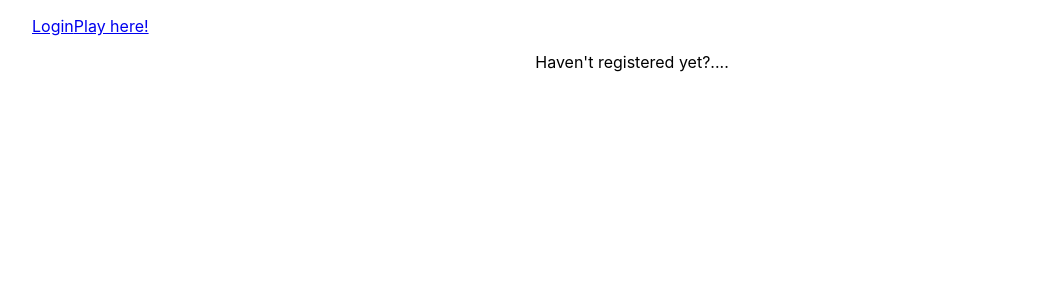
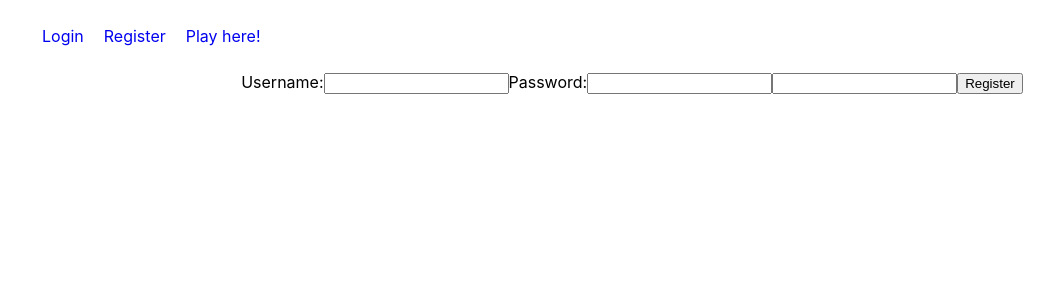
Before and after one commit to CS25-Django-MUD/Front-End, a React (Create React App) app in the folder adventure/: page /register in a window 1280 px wide. Shown: the top 300 px of the page, without its empty margins (8-1062 px from the left). Built offline with nearby package versions, Linux system fonts and the light colour scheme.

Commit message:
Login and Registration paths are saving to the deployed server and storing new users

```diff
--- a/adventure/src/App.css
+++ b/adventure/src/App.css
@@ -42,7 +42,7 @@
   display: flex;
 }
 
-.navbar li {
+.navbar a {
   margin: 10px;
   text-decoration: none;
   font-weight: normal;
--- a/adventure/src/App.js
+++ b/adventure/src/App.js
@@ -1,6 +1,7 @@
 import React from 'react';
 import './App.css';
 import Login from './components/Login';
+import Register from './components/Register';
 import PrivateRoute from './components/PrivateRoute';
 import {BrowserRouter as Router, Route, Link} from 'react-router-dom';
 import GameScreen from './components/GameScreen';
@@ -11,11 +12,12 @@ function App() {
     <div className="App">
       <ul className="navbar">
         <Link to="/login">Login</Link>
+        <Link to="/register">Register</Link>
         <Link to="/dashboard">Play here!</Link>
       </ul>
 
-      <div>Haven't registered yet?....</div>
       <Route path="/login" component={Login} />
+      <Route path="/register" component={Register} />
       <PrivateRoute path="/dashboard" component={GameScreen} />
     </div>
     </Router>
--- a/adventure/src/components/Login.js
+++ b/adventure/src/components/Login.js
@@ -6,7 +6,10 @@ const Login = (props) => {
 
     const login = e => {
         e.preventDefault();
-        axiosWithAuth().post('https://lambda-mud-test.herokuapp.com/api/login/', credentials)
+        //Deployed server
+        axiosWithAuth().post('https://cs25-mud.herokuapp.com/api/login/', credentials)
+        //Test server
+        // axiosWithAuth().post('https://lambda-mud-test.herokuapp.com/api/login/', credentials)
         .then(res => {
             console.log(res);
             localStorage.setItem('token', res.data.token);
--- a/adventure/src/components/Register.js
+++ b/adventure/src/components/Register.js
@@ -1,10 +1,63 @@
-import React from 'react';
-import axios from 'axios';
+import React, {useState} from 'react';
+import axiosWithAuth from './axiosWithAuth';
 
 const Register = () => {
+
+    const [credentials, setCredentials] = useState({username: '', password1: '', password2: ''});
+
+    const changeHandler = e => {
+        setCredentials({
+          ...credentials,
+          [e.target.name]: e.target.value,
+        });
+      }
+
+    const signupHandler = e => {
+        e.preventDefault();
+        //Deployed server
+        axiosWithAuth().post('https://cs25-mud.herokuapp.com/api/registration/', credentials)
+        //Test server
+        // axiosWithAuth().post('https://lambda-mud-test.herokuapp.com/api/registration/', credentials)
+        .then(res => {
+          console.log('Logged in result', res);
+      })
+        .catch(err => {
+        console.log(err)
+      })
+      }
+
     return (
-        <>
-        </>
+        <div>
+            <form onSubmit={signupHandler}>
+                <label>Username:
+                <input
+                type="text"
+                name="username"
+                value={credentials.username}
+                onChange={changeHandler}
+                >
+                </input>
+                </label>
+
+                <label>Password:
+                <input
+                type="password"
+                name='password1'
+                value={credentials.password1}
+                onChange={changeHandler}>
+                </input>
+
+                <input
+                type="password"
+                name='password2'
+                value={credentials.password2}
+                onChange={changeHandler}>
+                </input>
+
+                </label>
+                <button type="submit">Register</button>
+            </form>
+        </div>
     )
 }
 
```
